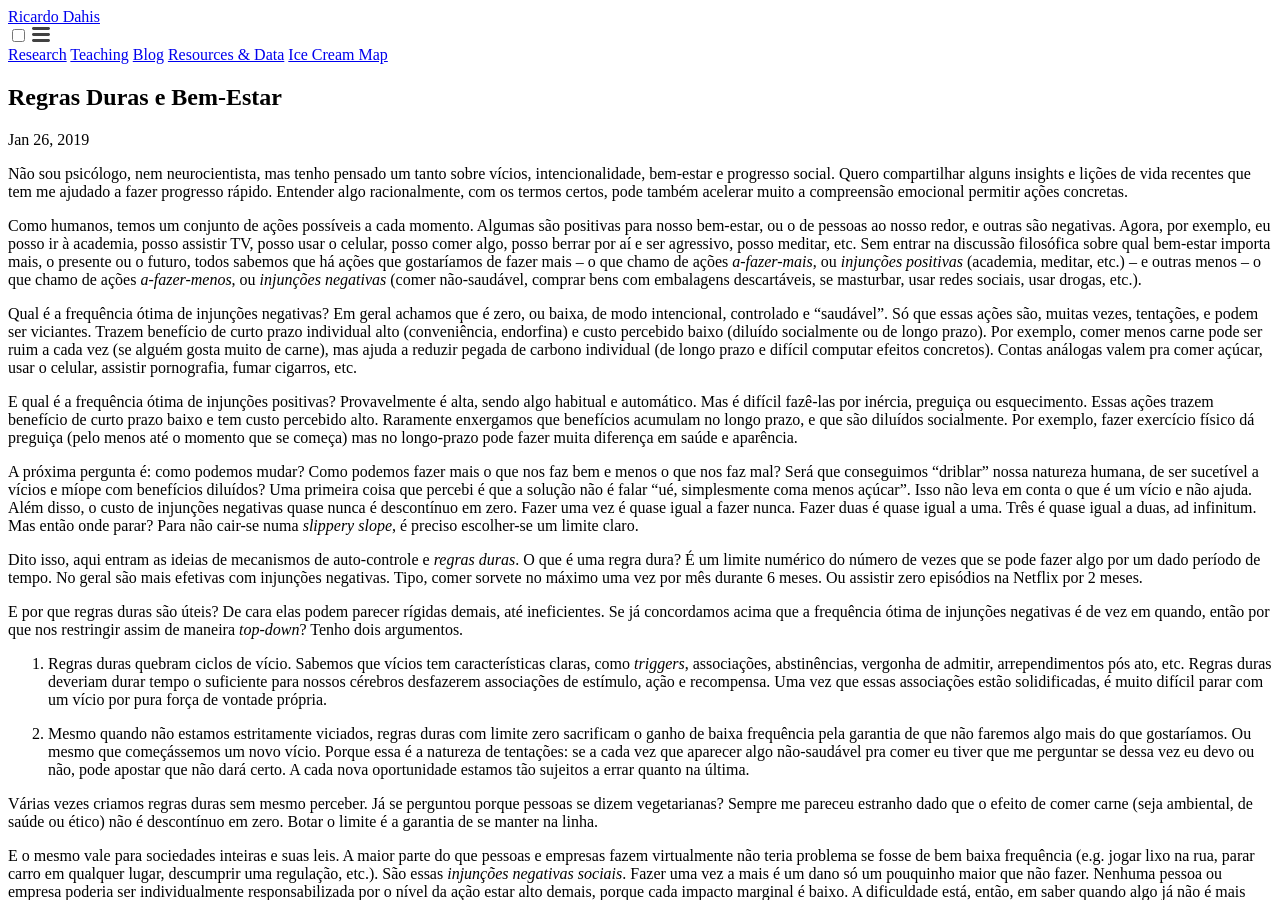
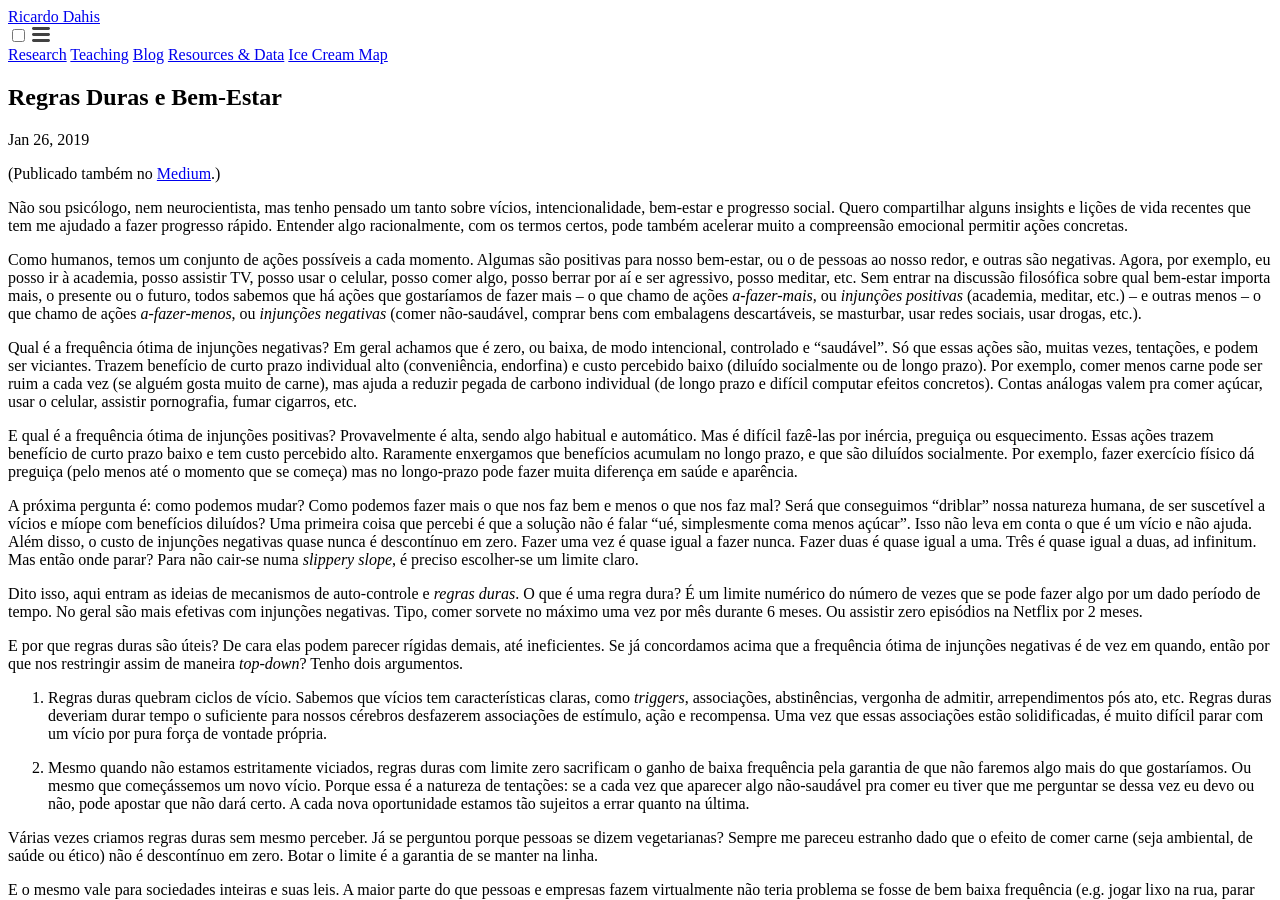
Before and after one commit to rdahis/rdahis.github.io, a Jekyll site: the page built from _posts/2019-01-26-regras-duras.markdown, in a window 1280 px wide and 900 px high. Built offline with Jekyll 4.4.1, drawn with Linux system fonts in a browser that asks for light colours; a script that is not in the unit is left out.

Commit message:
Final update Regras Duras.

```diff
--- a/_posts/2019-01-26-regras-duras.markdown
+++ b/_posts/2019-01-26-regras-duras.markdown
@@ -5,6 +5,8 @@ date:   2019-01-26
 categories: essay
 tags:
 ---
+
+(Publicado também no [Medium](https://medium.com/@ricardodahis/regras-duras-e-bem-estar-be585fd3f9f7){:target="_blank"}.)
 
 Não sou psicólogo, nem neurocientista, mas tenho pensado um tanto sobre vícios, intencionalidade, bem-estar e progresso social. Quero compartilhar alguns insights e lições de vida recentes que tem me ajudado a fazer progresso rápido. Entender algo racionalmente, com os termos certos, pode também acelerar muito a compreensão emocional permitir ações concretas.
 
@@ -14,7 +16,7 @@ Qual é a frequência ótima de injunções negativas? Em geral achamos que é z
 
 E qual é a frequência ótima de injunções positivas? Provavelmente é alta, sendo algo habitual e automático. Mas é difícil fazê-las por inércia, preguiça ou esquecimento. Essas ações trazem benefício de curto prazo baixo e tem custo percebido alto. Raramente enxergamos que benefícios acumulam no longo prazo, e que são diluídos socialmente. Por exemplo, fazer exercício físico dá preguiça (pelo menos até o momento que se começa) mas no longo-prazo pode fazer muita diferença em saúde e aparência.
 
-A próxima pergunta é: como podemos mudar? Como podemos fazer mais o que nos faz bem e menos o que nos faz mal? Será que conseguimos "driblar" nossa natureza humana, de ser sucetível a vícios e míope com benefícios diluídos? Uma primeira coisa que percebi é que a solução não é falar "ué, simplesmente coma menos açúcar". Isso não leva em conta o que é um vício e não ajuda. Além disso, o custo de injunções negativas quase nunca é descontínuo em zero. Fazer uma vez é quase igual a fazer nunca. Fazer duas é quase igual a uma. Três é quase igual a duas, ad infinitum. Mas então onde parar? Para não cair-se numa _slippery slope_, é preciso escolher-se um limite claro.
+A próxima pergunta é: como podemos mudar? Como podemos fazer mais o que nos faz bem e menos o que nos faz mal? Será que conseguimos "driblar" nossa natureza humana, de ser suscetível a vícios e míope com benefícios diluídos? Uma primeira coisa que percebi é que a solução não é falar "ué, simplesmente coma menos açúcar". Isso não leva em conta o que é um vício e não ajuda. Além disso, o custo de injunções negativas quase nunca é descontínuo em zero. Fazer uma vez é quase igual a fazer nunca. Fazer duas é quase igual a uma. Três é quase igual a duas, ad infinitum. Mas então onde parar? Para não cair-se numa _slippery slope_, é preciso escolher-se um limite claro.
 
 Dito isso, aqui entram as ideias de mecanismos de auto-controle e _regras duras_. O que é uma regra dura? É um limite numérico do número de vezes que se pode fazer algo por um dado período de tempo. No geral são mais efetivas com injunções negativas. Tipo, comer sorvete no máximo uma vez por mês durante 6 meses. Ou assistir zero episódios na Netflix por 2 meses.
 
```
